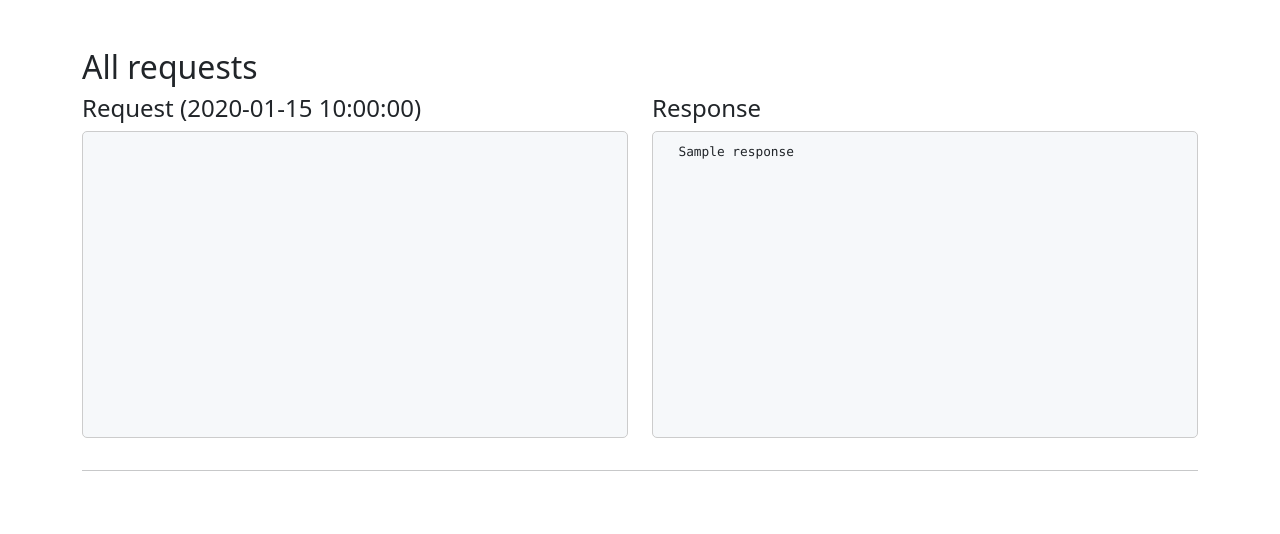
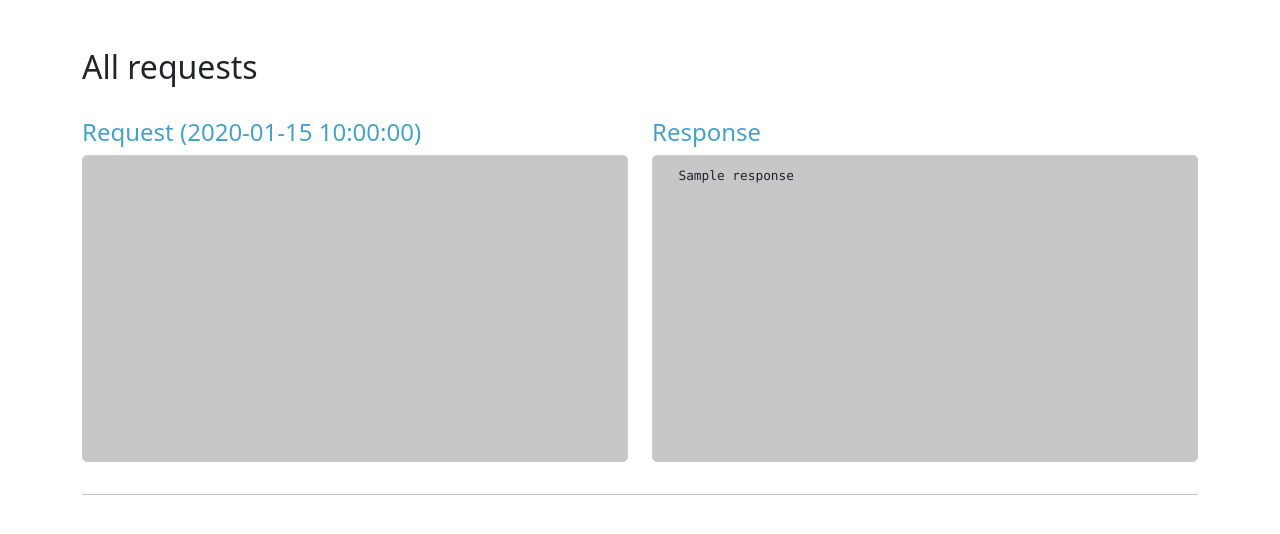
Before and after one commit to Vkrunner/grun, a Flask app: template templates/history.html in a window 1280 px wide. Shown: the top 534 px of the page. Run offline with Flask 3, Linux system fonts and the light colour scheme; the template is opened without the code that fills it: most values are stand-ins (such as "Sample title", 1, 10 or a date in 2020).

Commit message:
sixth commit

```diff
--- a/app.py
+++ b/app.py
@@ -14,9 +14,10 @@ def compute_sums():
     spreadsheet     = data.get('spreadsheet', [])
     row_sums        = [sum(row) for row in spreadsheet]
     response        = ({'row_sums': row_sums})
+    now = datetime.now().strftime("%Y-%m-%d %H:%M:%S")
 
     history.append({
-        'time'      :  datetime.now().strftime('%Y-%M-%D %H:%M:%S'),
+        'time'      :  now,
         'request'   :  json.dumps(data, indent=4),
         'response'  :  json.dumps(response, indent=4)
     })
--- a/templates/history.html
+++ b/templates/history.html
@@ -9,7 +9,7 @@
     <link href="https://cdn.jsdelivr.net/npm/bootstrap@5.3.3/dist/css/bootstrap.min.css" rel="stylesheet" integrity="sha384-QWTKZyjpPEjISv5WaRU9OFeRpok6YctnYmDr5pNlyT2bRjXh0JMhjY6hW+ALEwIH" crossorigin="anonymous">
     <style>
         .code {
-            background-color: #f6f8fa;
+            background-color: #c7c7c7;
             border-radius: 5px;
             border: 1px solid #ccc;
             font-family: Consolas, "Courier New", 'Courier New', Courier, monospace;
@@ -30,14 +30,15 @@
   <body>
     <div class="container mt-5">
         <h2>All requests</h2>
+        <br>
         {% for entry in history %}
             <div class="row">
                 <div class="col-md-6">
-                    <h4>Request ({{ entry.time }}) </h4>
+                    <h4 style="color: #47a2c7">Request ({{ entry.time }}) </h4>
                     <pre class="code"> {{ entry.request }} </pre>
                 </div>
                 <div class="col-md-6">
-                    <h4>Response</h4>
+                    <h4 style="color: #47a2c7">Response</h4>
                     <pre class="code">  {{ entry.response }} </pre>
                 </div>
             </div>
```
